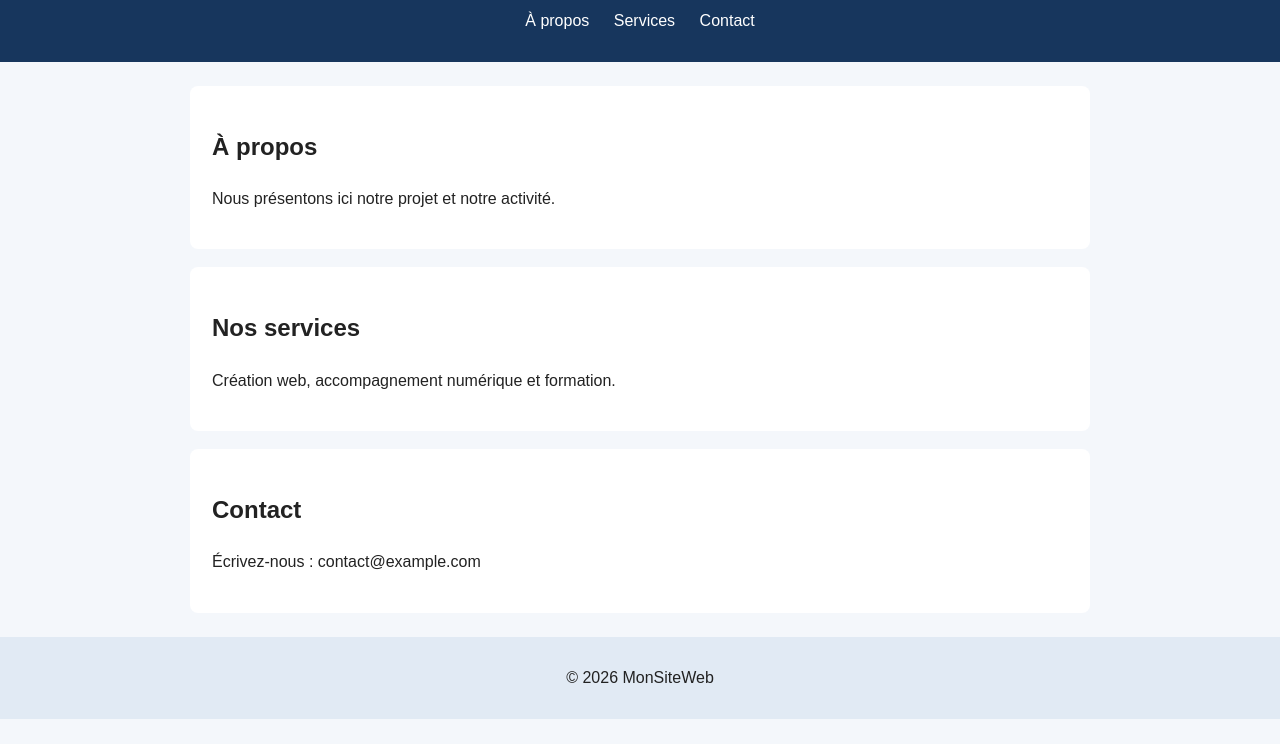
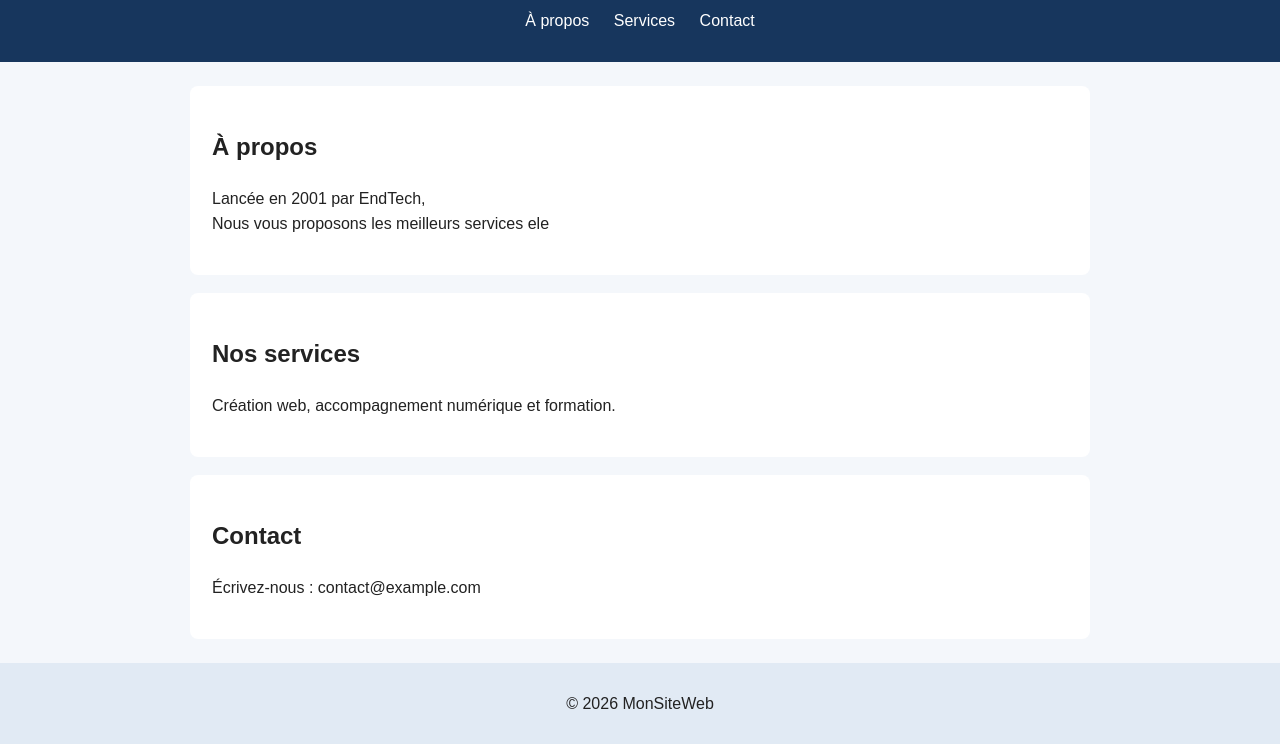
Before and after one commit to AquaEndays/mon-site-web, a plain HTML site: page index.html in a window 1280 px wide. Shown: the part 114-858 px from the top of the page. Before the commit the page ends 833 px from the top, so only its background shows below. Drawn offline with Linux system fonts and the light colour scheme.

Commit message:
Edition de la section 'A Propos'

```diff
--- a/index.html
+++ b/index.html
@@ -20,8 +20,7 @@ scale=1.0">
   <main>
     <section id="apropos">
       <h2>À propos</h2>
-      <p>Nous présentons ici notre projet et notre
-activité.</p>
+      <p>Lancée en 2001 par EndTech, <br> Nous vous proposons les meilleurs services ele </p>
     </section>
     <section id="services">
       <h2>Nos services</h2>
```
Also changed, not shown: 1 other file.
